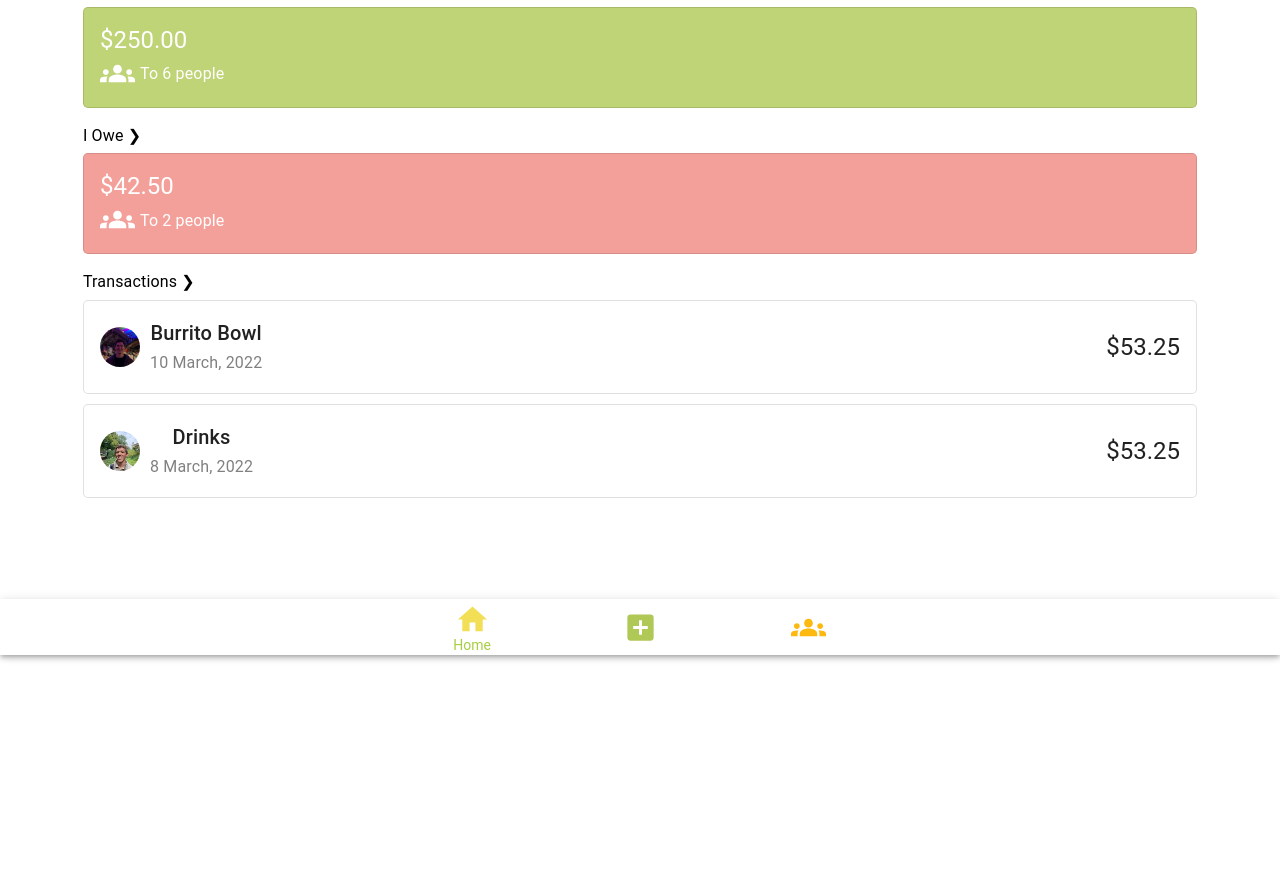
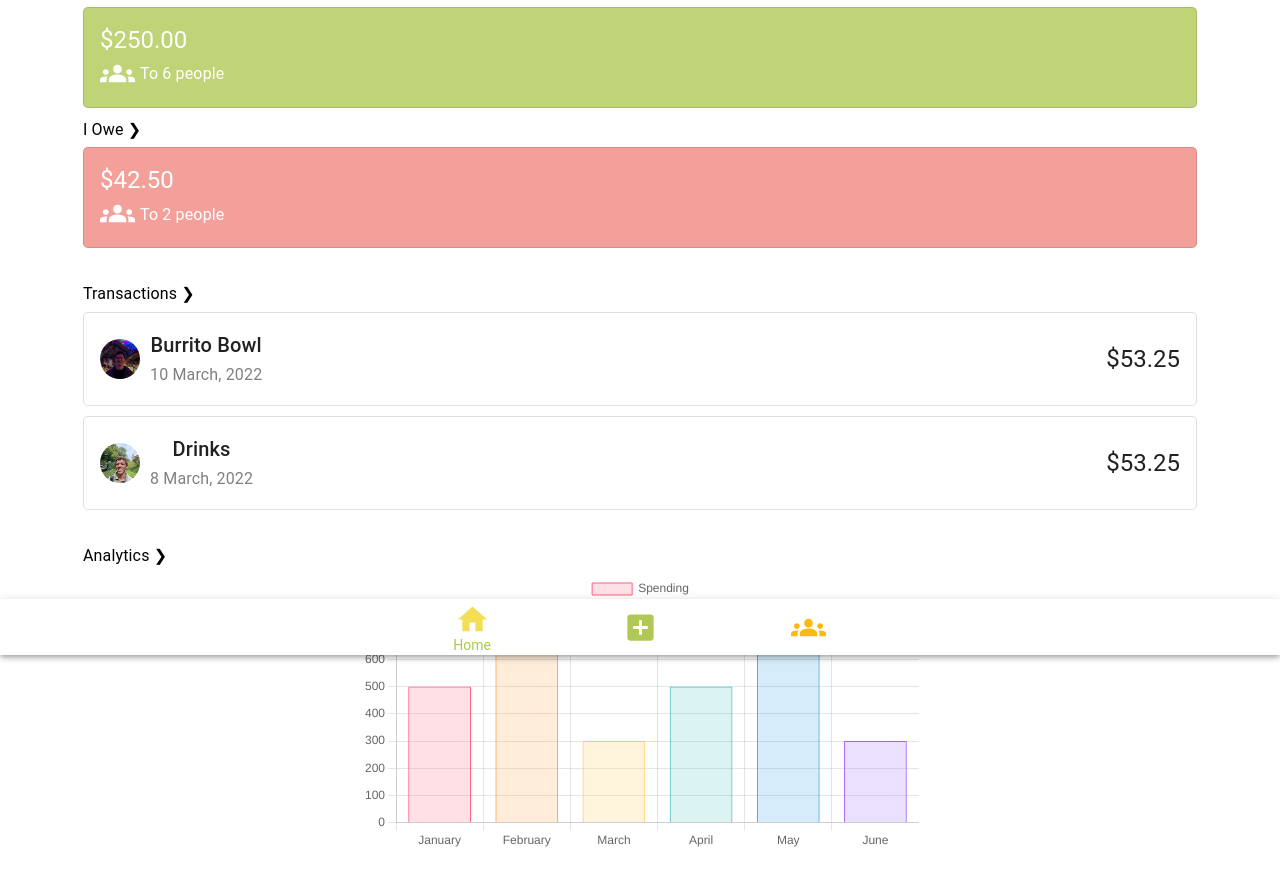
Before and after one commit to r2pen2/Citrus-React, a React (Create React App) app in the folder client/: page / in a window 1280 px wide. Shown: the part 145-1030 px from the top of the page. Before the commit the page ends 800 px from the top, so only its background shows below. Built offline with nearby package versions, Linux system fonts and the light colour scheme.

Commit message:
Bar chart baybee

```diff
--- a/client/package.json
+++ b/client/package.json
@@ -11,7 +11,9 @@
     "@testing-library/react": "^13.3.0",
     "@testing-library/user-event": "^13.5.0",
     "axios": "^0.27.2",
+    "chart.js": "^3.8.0",
     "react": "^18.1.0",
+    "react-chartjs-2": "^4.2.0",
     "react-dom": "^18.1.0",
     "react-router-dom": "^6.3.0",
     "react-scripts": "5.0.1",
--- a/client/src/components/dashboard/Dashboard.jsx
+++ b/client/src/components/dashboard/Dashboard.jsx
@@ -1,7 +1,21 @@
-import "./dashboard.sass"
-import { Stack } from "@mui/material"
+import "./dashboard.scss"
+import { Stack, Box } from "@mui/material"
 import DashboardOweCard from "./dashboardOweCard/DashboardOweCard"
 import DashboardTransactions from "./dashboardTransactions/DashboardTransactions"
+import DashboardAnalytics from "./dashboardAnalytics/DashboardAnalytics"
+
+export default function Dashboard() {
+  return (
+    <Stack spacing={3} marginTop="50px" marginLeft="75px" marginRight="75px">
+      <Box>
+        <DashboardOweCard credit={{ positive: true, amount: 250, numPeople: 6 }} />
+        <DashboardOweCard credit={{ positive: false, amount: 42.5, numPeople: 2 }} />
+      </Box>
+      <DashboardTransactions recentTransactions={recentTransactionsExample} numDisplayed={2}/>
+      <DashboardAnalytics chartData={analyticsExample}/>
+    </Stack>
+  )
+}
 
 const recentTransactionsExample = [
   {
@@ -24,12 +38,35 @@ const recentTransactionsExample = [
   },
 ]
 
-export default function Dashboard() {
-  return (
-    <Stack spacing={2} marginTop="50px" marginLeft="75px" marginRight="75px">
-      <DashboardOweCard credit={{ positive: true, amount: 250, numPeople: 6 }} />
-      <DashboardOweCard credit={{ positive: false, amount: 42.5, numPeople: 2 }} />
-      <DashboardTransactions recentTransactions={recentTransactionsExample} numDisplayed={2}/>
-    </Stack>
-  )
-}
+const analyticsExample = [
+  {
+    id: 1,
+    month: "January",
+    amount: 500,
+  },
+  {
+    id: 2,
+    month: "February",
+    amount: 750,
+  },
+  {
+    id: 3,
+    month: "March",
+    amount: 300,
+  },
+  {
+    id: 4,
+    month: "April",
+    amount: 500,
+  },
+  {
+    id: 5,
+    month: "May",
+    amount: 750,
+  },
+  {
+    id: 6,
+    month: "June",
+    amount: 300,
+  },
+]
--- /dev/null
+++ b/client/src/components/dashboard/dashboardAnalytics/DashboardAnalytics.jsx
@@ -0,0 +1,67 @@
+import "./dashboardanalytics.scss";
+import { Stack, Typography, Box } from "@mui/material"
+import { Bar } from "react-chartjs-2";
+import useState from 'react';
+import Chart from 'chart.js/auto';
+
+var formatter = new Intl.NumberFormat('en-US', {
+    style: 'currency',
+    currency: 'USD'
+})
+
+export default function DashboardAnalytics({ chartData }) {
+
+    console.log(chartData)
+
+    const data = {
+        labels: chartData.map((data) => data.month),
+        datasets: [{
+            data: chartData.map((data) => data.amount),
+            label: "Spending",
+            backgroundColor: [
+              'rgba(255, 99, 132, 0.2)',
+              'rgba(255, 159, 64, 0.2)',
+              'rgba(255, 205, 86, 0.2)',
+              'rgba(75, 192, 192, 0.2)',
+              'rgba(54, 162, 235, 0.2)',
+              'rgba(153, 102, 255, 0.2)',
+              'rgba(201, 203, 207, 0.2)'
+            ],
+            borderColor: [
+              'rgb(255, 99, 132)',
+              'rgb(255, 159, 64)',
+              'rgb(255, 205, 86)',
+              'rgb(75, 192, 192)',
+              'rgb(54, 162, 235)',
+              'rgb(153, 102, 255)',
+              'rgb(201, 203, 207)'
+            ],
+            borderWidth: 1
+        }],
+    }
+
+    console.log(data)
+
+    return (
+        <Stack paddingBottom="100px">
+            <Typography sc={{ fontSize: 14}} color="text-secondary" gutterBottom>Analytics ❯</Typography>
+            <div className="chart-container">
+                <Bar
+                data={data}
+                options={{
+                    plugins: {
+                        legend: {
+                            display: true
+                        },
+                    },
+                    scales: {
+                         y: {
+                             beginAtZero: true
+                        }
+                    }
+                    }
+                }/>
+            </div>
+        </Stack>
+    );
+}
--- /dev/null
+++ b/client/src/components/dashboard/dashboardAnalytics/dashboardanalytics.scss
@@ -0,0 +1,9 @@
+.chart-container {
+    width: 50%;
+    height: auto;
+    align-items: center;
+    justify-content: center;
+    display: flex;
+    position: relative;
+    margin: 0 auto;
+}
--- a/client/src/components/dashboard/dashboardOweCard/DashboardOweCard.jsx
+++ b/client/src/components/dashboard/dashboardOweCard/DashboardOweCard.jsx
@@ -2,27 +2,27 @@ import "./dashboardowecard.scss"
 
 import { Card, CardContent, CardActionArea, Typography, Stack } from '@mui/material';
 import GroupsIcon from '@mui/icons-material/Groups';
-
-export default function DashboardOweCard({ credit }) {
 
 var formatter = new Intl.NumberFormat('en-US', {
     style: 'currency',
     currency: 'USD'
 })
 
-    function getCardStyle() {
+function getCardStyle(credit) {
     const bgColor = credit.positive ? 'rgba(176, 200, 86, 0.8)' : 'rgba(234, 66, 54, 0.5)';
     return {
         backgroundColor: bgColor,
         widthi: '60%',
-            borderRadius: "5px"
+        borderRadius: "5px",
+        marginBottom: "10px",
     }
 }
 
+export default function DashboardOweCard({ credit }) {
     return (
     <div>
         <Typography sc={{ fontSize: 14}} color="text-secondary" gutterBottom>{credit.positive ? "Owe Me" : "I Owe"} ❯</Typography>
-        <Card variant="outlined" sx={getCardStyle()}>
+        <Card variant="outlined" sx={getCardStyle(credit)}>
             <CardActionArea>
                 <CardContent>
                     <Typography variant="h5" component="div" color="white">{formatter.format(credit.amount)}</Typography>
```
Also changed, not shown: client/src/components/dashboard/dashboard.sass (deleted), client/src/components/dashboard/dashboard.scss (added), 1 other file (tests, documents, lock files or other folders). Lines whose indentation alone changed are shown as unchanged.
